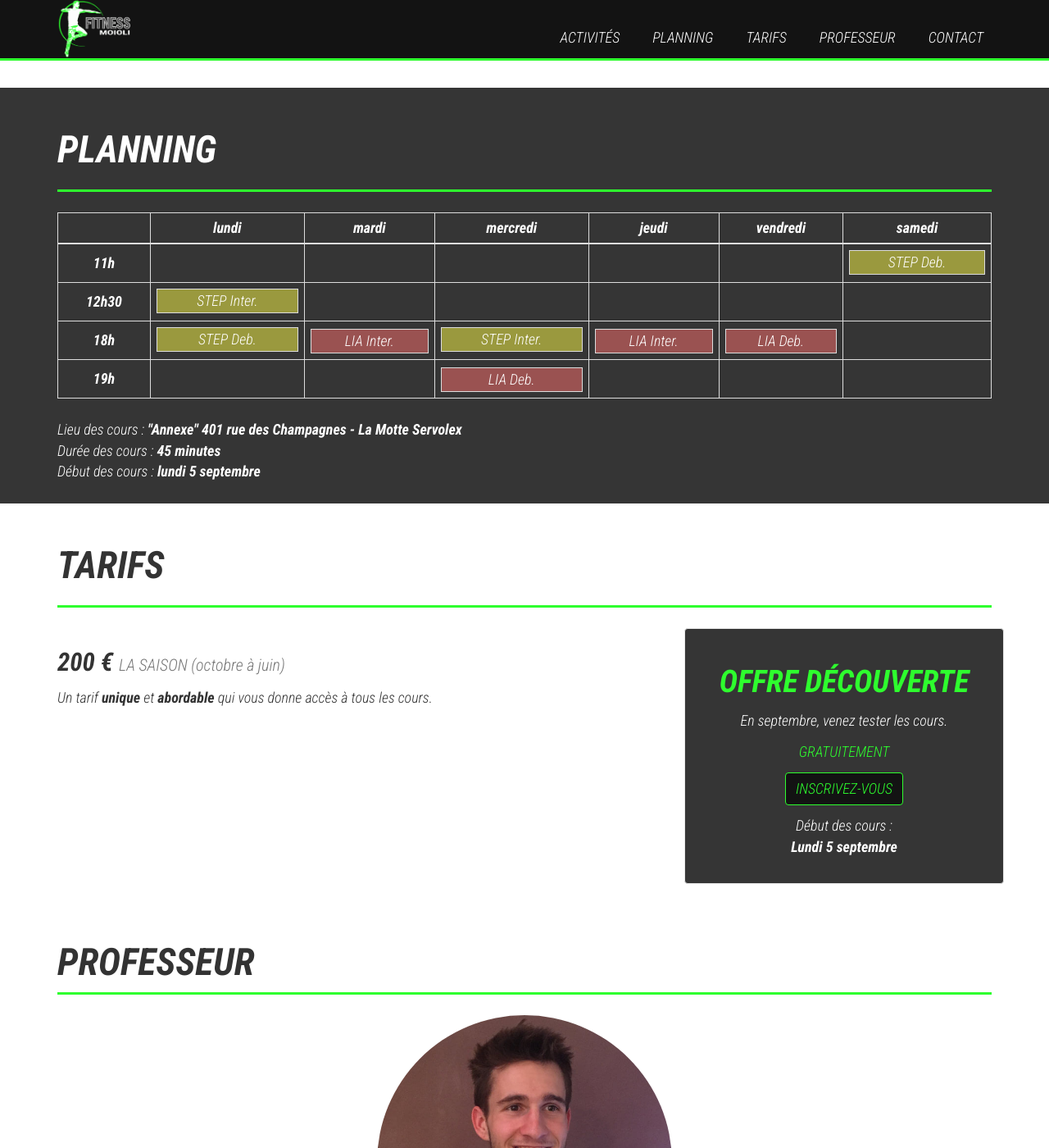
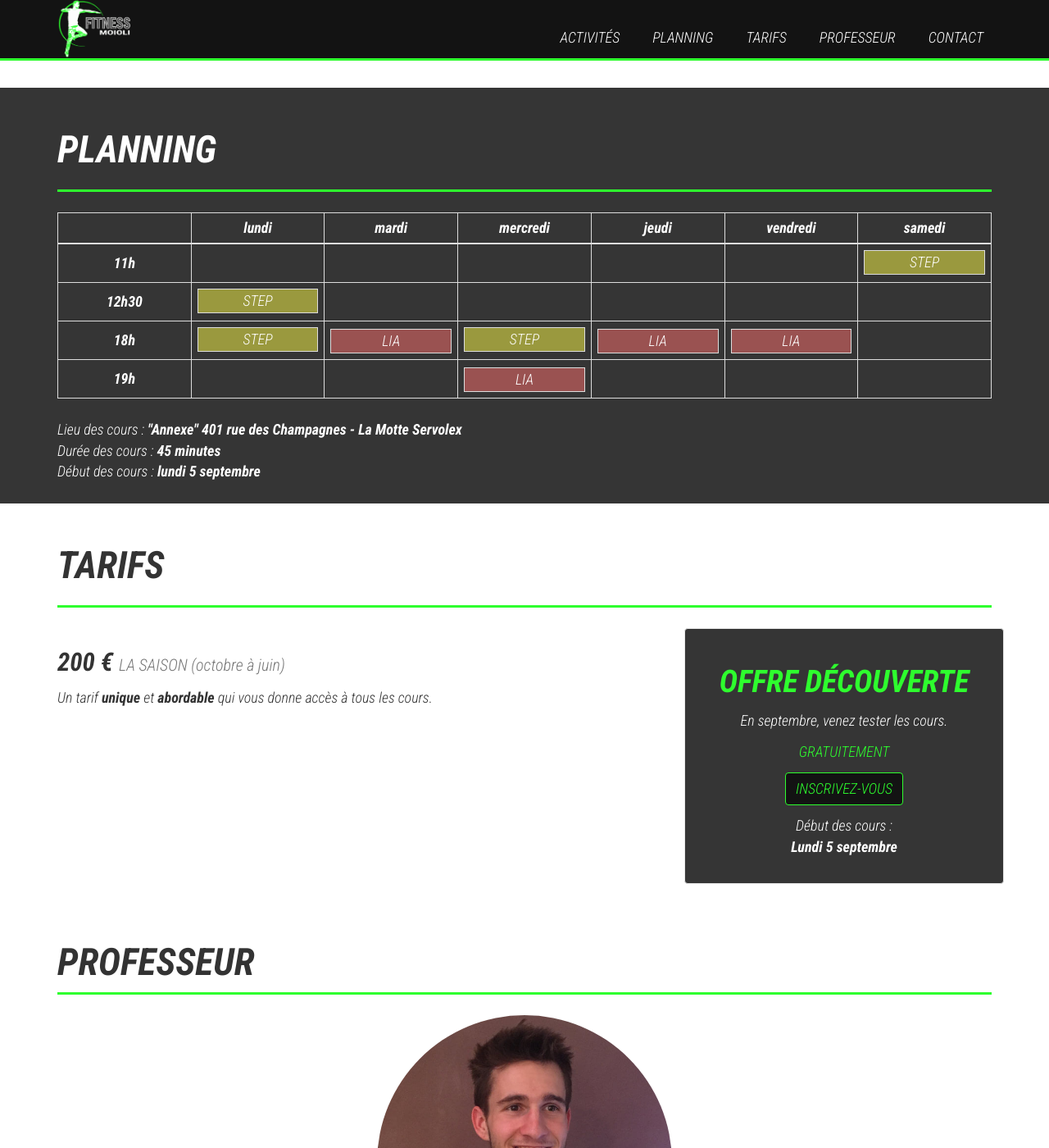
Before and after one commit to pgiraud/fitnessmoioli, a Jekyll site: the page built from index.md, in a window 1280 px wide and 1400 px high, scrolled down 1086 px. Shown: the whole window at 82% size. Built offline with Jekyll 4.4.1, drawn with Linux system fonts in a browser that asks for light colours; nearby versions of some CDN libraries.

Commit message:
Pas de niveau inter/deb

```diff
--- a/_sass/_base.scss
+++ b/_sass/_base.scss
@@ -126,6 +126,10 @@ footer {
   border: 1px solid $table-border-color;
 }
 
+.table th {
+    width: 10%;
+}
+
 $step: rgba(255, 253, 72, 0.5);
 $lia: rgba(255, 113, 110, 0.5);
 
--- a/index.md
+++ b/index.md
@@ -2,14 +2,14 @@
 layout: home
 section: home
 
-lun_2_1: STEP Inter.
-lun_3_1: STEP Deb.
-mar_3_2: LIA Inter.
-mer_3_1: STEP Inter.
-mer_4_2: LIA Deb.
-jeu_3_2: LIA Inter.
-ven_3_2: LIA Deb.
-sam_1_1: STEP Deb.
+lun_2_1: STEP
+lun_3_1: STEP
+mar_3_2: LIA
+mer_3_1: STEP
+mer_4_2: LIA
+jeu_3_2: LIA
+ven_3_2: LIA
+sam_1_1: STEP
 ---
 
 <main>
```
